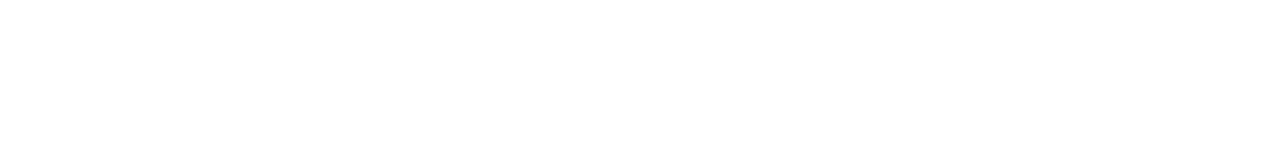
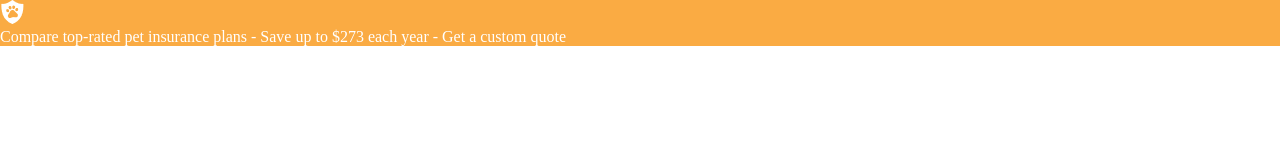
Before and after one commit to cleysonseveriano/Wag, a plain HTML site: page index.html in a window 1280 px wide. Drawn offline with Linux system fonts and the light colour scheme; files that its build step writes are made by us from their sources.

Commit message:
starting-project

```diff
--- a/css/style.css
+++ b/css/style.css
@@ -0,0 +1,11 @@
+*{
+    margin: 0;
+    padding: 0;
+}
+#aviso-retratil{
+    background-color: #FAAB43;
+}
+
+#aviso-retratil p{
+    color: #FFFFFF;
+}
--- a/index.html
+++ b/index.html
@@ -4,9 +4,15 @@
     <meta charset="UTF-8">
     <meta http-equiv="X-UA-Compatible" content="IE=edge">
     <meta name="viewport" content="width=device-width, initial-scale=1.0">
+    <link rel="stylesheet" href="style.css">
     <title>Wag</title>
 </head>
 <body>
-
+    <main>
+        <section id="aviso-retratil">
+            <img src="images/image.png" alt="">
+            <p>Compare top-rated pet insurance plans - Save up to $273 each year - Get a custom quote</p>
+        </section>
+    </main>
 </body>
 </html>
```
Also changed, not shown: images/image.png (added).
